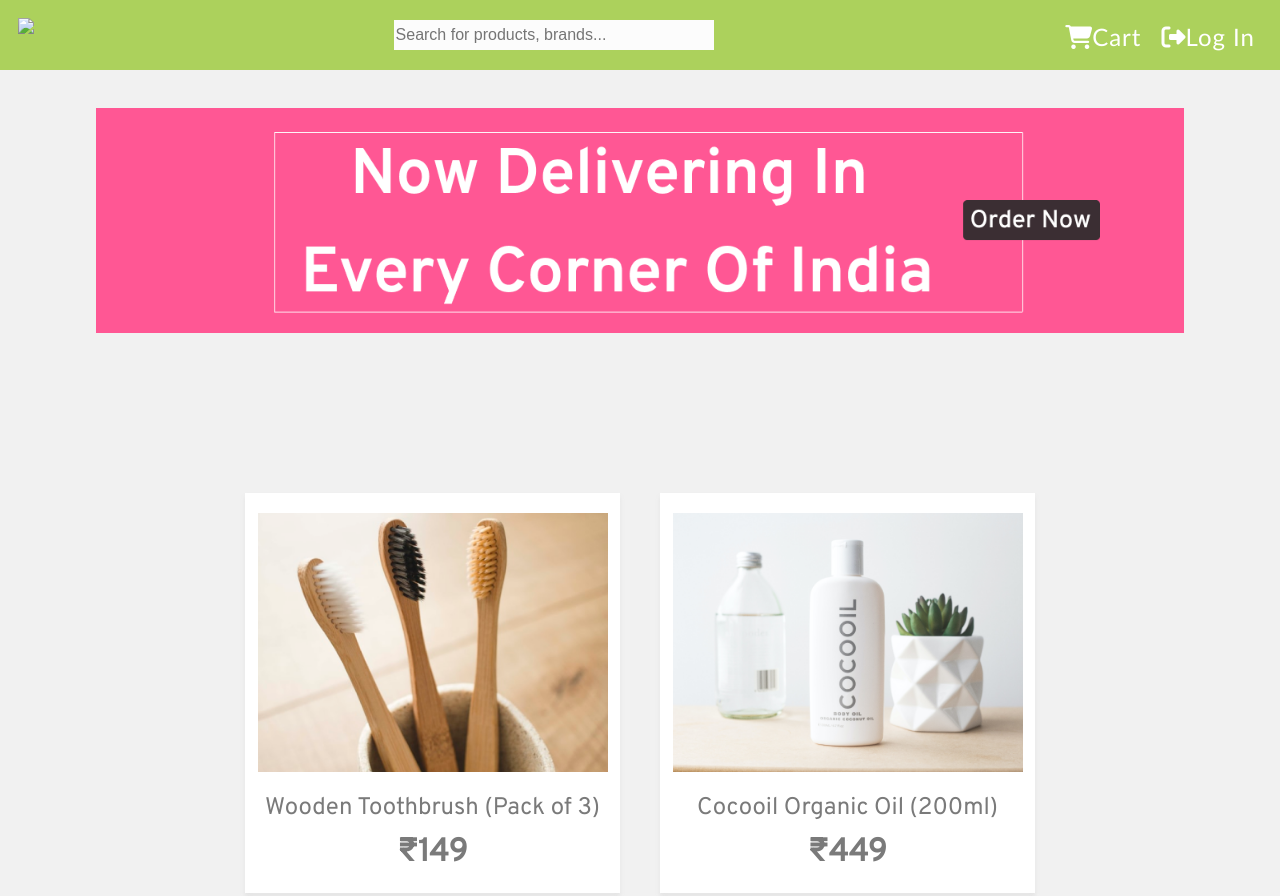
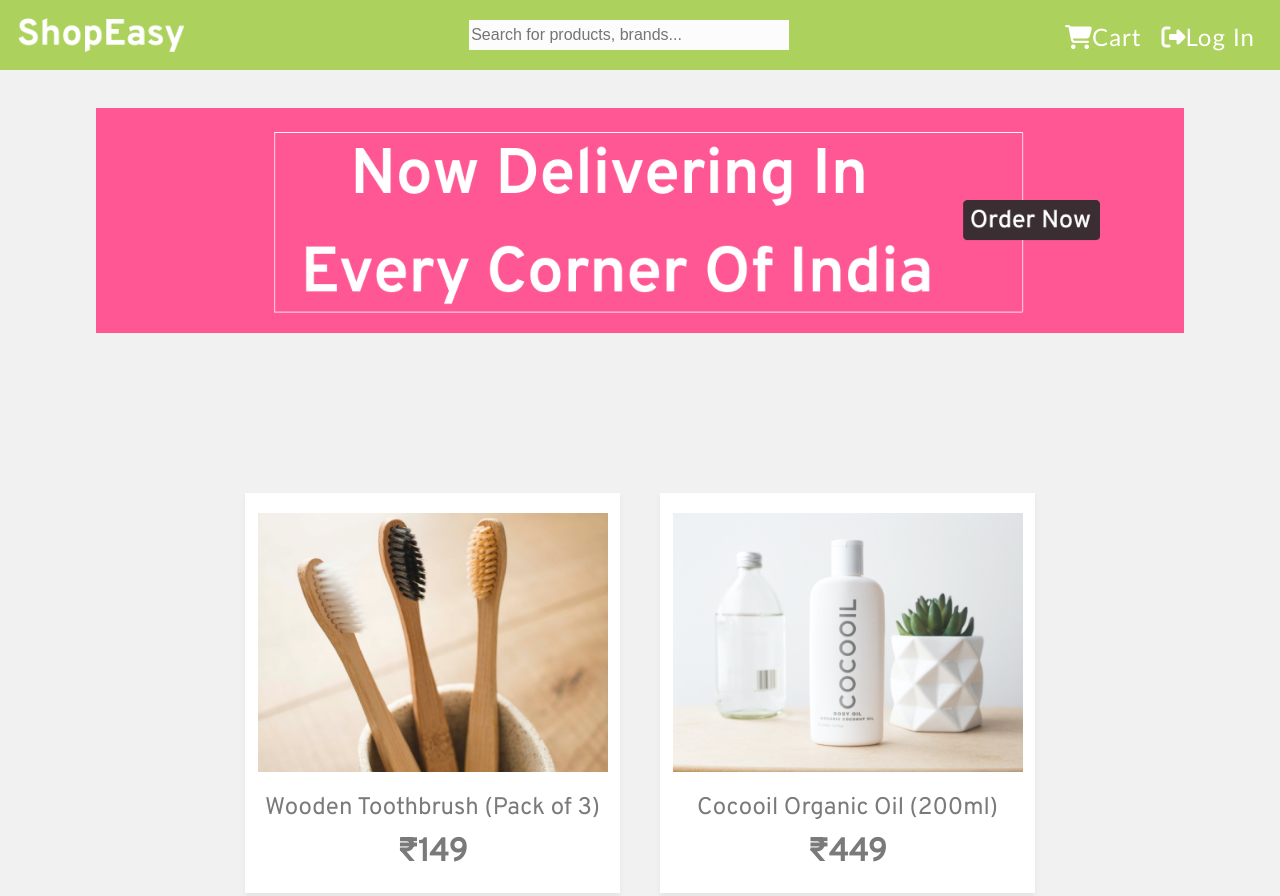
Before and after one commit to Rahulchandankeri/ShopEasy, a plain HTML site: page index.html in a window 1280 px wide. Shown: the top 896 px of the page. Drawn offline with Linux system fonts and the light colour scheme; the site is published under a folder, as on GitHub Pages, so addresses that start at the root find nothing.

Commit message:
Update index.html

```diff
--- a/index.html
+++ b/index.html
@@ -14,7 +14,7 @@
 </head>
 <body>
     <div class="topnavigator">
-        <img class="logo" src="/assets/static/ShopEasy.png">
+        <img class="logo" src="assets/static/ShopEasy.png">
         <input type="search" class="search" placeholder="Search for products, brands..." title="Search for products, brands">
         <div class="rtside">
             <i style="float: right; margin: 10px; color: #FFFFFF; font-size: x-large;" class="fas fa-sign-out-alt"><span class="login">Log In</span></i>
```
